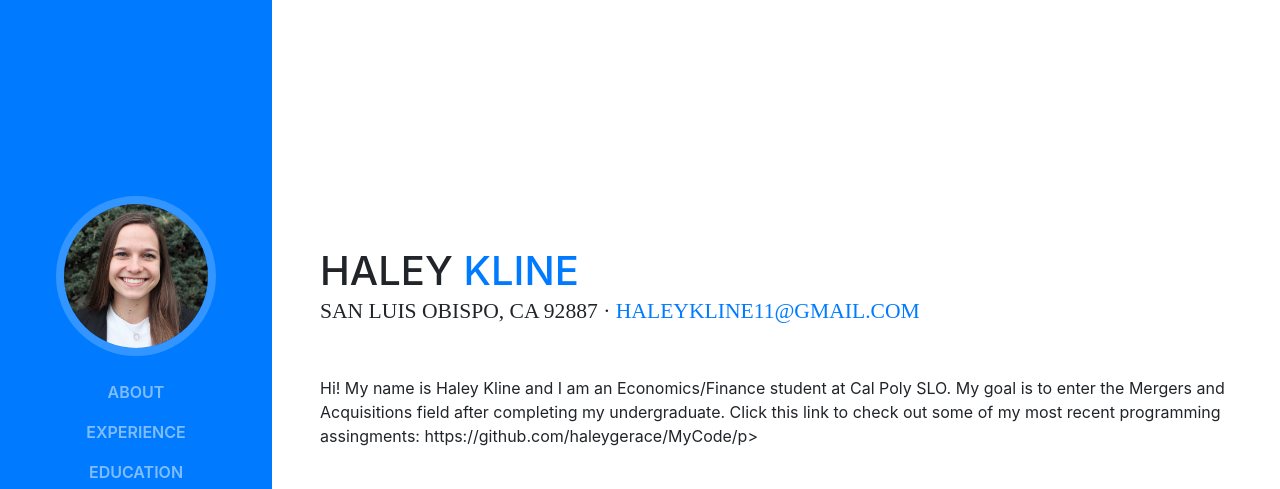
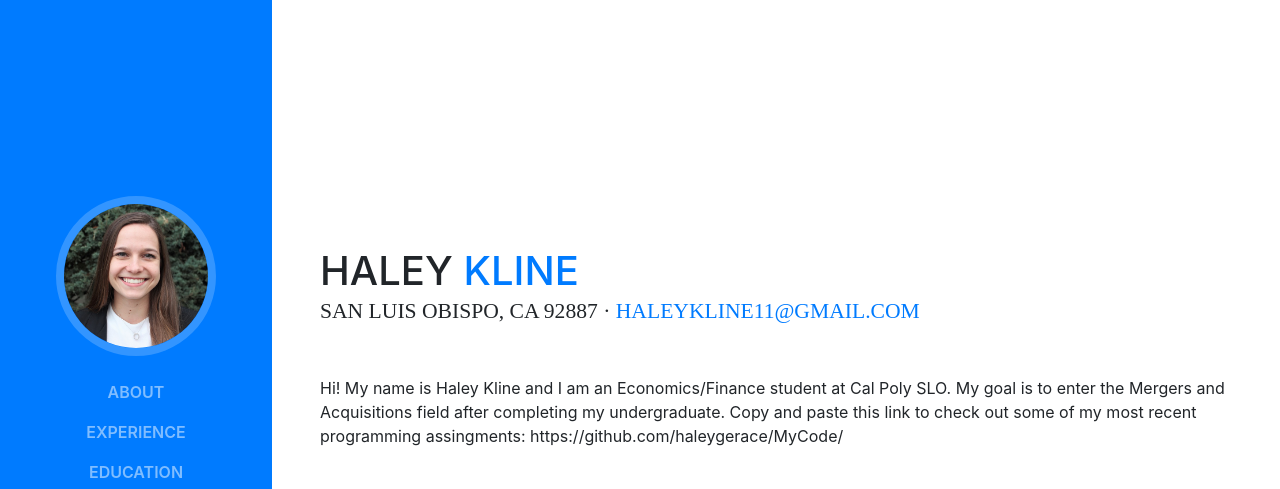
Before and after one commit to haleygerace/haleygerace.github.io, a website with bundled scripts: page index.html in a window 1280 px wide. Shown: the top 489 px of the page. Built offline with nearby package versions, Linux system fonts and the light colour scheme; a web font is replaced by a local one.

Commit message:
update file

```diff
--- a/index.html
+++ b/index.html
@@ -72,7 +72,8 @@
           <div class="subheading mb-5"> San Luis Obispo, CA 92887 ·
             <a href="mailto:haleykline11@gmail.com">haleykline11@gmail.com</a>
           </div>
-          <p class="mb-5">Hi! My name is Haley Kline and I am an Economics/Finance student at Cal Poly SLO. My goal is to enter the Mergers and Acquisitions field after completing my undergraduate. Click this link to check out some of my most recent programming assingments: https://github.com/haleygerace/MyCode/p>
+          <p class="mb-5">Hi! My name is Haley Kline and I am an Economics/Finance student at Cal Poly SLO. My goal is to enter the Mergers and Acquisitions field after completing my undergraduate. Copy and paste this link to check out some of my most recent programming assingments: https://github.com/haleygerace/MyCode/
+          <p>
           <ul class="list-inline list-social-icons mb-0">
             <li class="list-inline-item">
               <a href="#">
```
